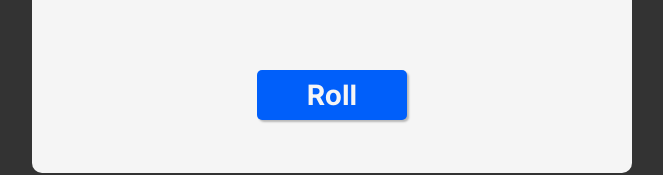
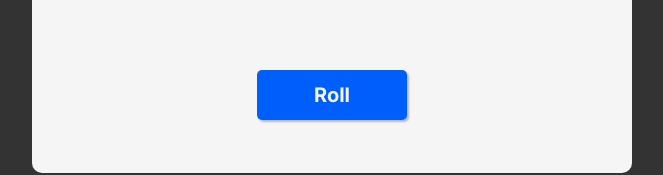
Before and after one commit to Seba1318/Tenzies, a React (Vite) app: page / in a window 1280 px wide. Shown: the part 527-702 px from the top of the page, without its empty margins (308-971 px from the left). Built offline with nearby package versions, Linux system fonts and the light colour scheme.

Commit message:
Added winning and new game feature

```diff
--- a/package.json
+++ b/package.json
@@ -12,6 +12,7 @@
   "dependencies": {
     "nanoid": "^6.0.2",
     "react": "^19.2.8",
+    "react-confetti": "^6.4.0",
     "react-dom": "^19.2.8"
   },
   "devDependencies": {
--- a/src/App.jsx
+++ b/src/App.jsx
@@ -1,25 +1,23 @@
 import {useState} from 'react'
 import Die from './components/Die.jsx'
 import {nanoid} from 'nanoid'
+import Confetti from 'react-confetti'
 
 export default function App(){
-  function generateRandomDice(init){
-    /*const newDice = [];
+  const [dice, setDice] = useState(() => generateRandomDice());
+  const gameWon =
+  dice.every(die => die.isHeld) &&
+  dice.every(die => die.value === dice[0].value);
 
-    for(let i = 0; i < 10; i++){
-      const randomNumber = Math.floor(Math.random() * 6 + 1);
+  if(gameWon){
+    console.log("Game won!");
+  }
 
-      newDice.push(randomNumber);
-    }
-
-    return newDice;*/
-
+  function generateRandomDice(){
     return new Array(10)
       .fill(0)
         .map(() => {return {id: nanoid(), value: (Math.floor(Math.random() * 6 + 1)), isHeld: false}});
   }
-
-  const [dice, setDice] = useState(generateRandomDice());
 
   function rollDice(){
     setDice(prevDice => {
@@ -30,11 +28,15 @@ export default function App(){
   }
 
   function holdDie(id){
-    return(setDice((prevDice) =>{
+    setDice((prevDice) => {
       return prevDice.map((die) => {
         return die.id === id ? {...die, isHeld: !die.isHeld} : die;
       });
-    }));
+    });
+  }
+
+  function resetGame(){
+    setDice(() => generateRandomDice());
   }
 
   const diceElements = dice.map((die, index) => {
@@ -43,14 +45,17 @@ export default function App(){
 
   return(
     <main>
+      {gameWon && <Confetti />}
+
       <h1 className="title">Tenzies</h1>
+
       <p className="instructions">Roll until all dice are the same. Click each die to freeze it at its current value between rolls.</p>
 
       <div className="dice-container">
         {diceElements}
       </div>
 
-      <button className="roll-dice-btn" onClick={rollDice}>Roll</button>
+      <button className="roll-dice-btn" onClick={gameWon ? resetGame : rollDice}>{gameWon ? "New Game" : "Roll"}</button>
     </main>
   );
 }
--- a/src/index.css
+++ b/src/index.css
@@ -87,9 +87,11 @@ main {
 }
 
 .roll-dice-btn{
-  width: 150px;
+  min-width: 150px;
+  width: auto;
+  padding: 6px 20px;
   height: 50px;
-  font-size: 1.75rem;
+  font-size: 1.25rem;
   font-weight: bold;
   font-family: 'Inter';
   color: whitesmoke;
```
Also changed, not shown: 1 other file (tests, documents, lock files or other folders).
